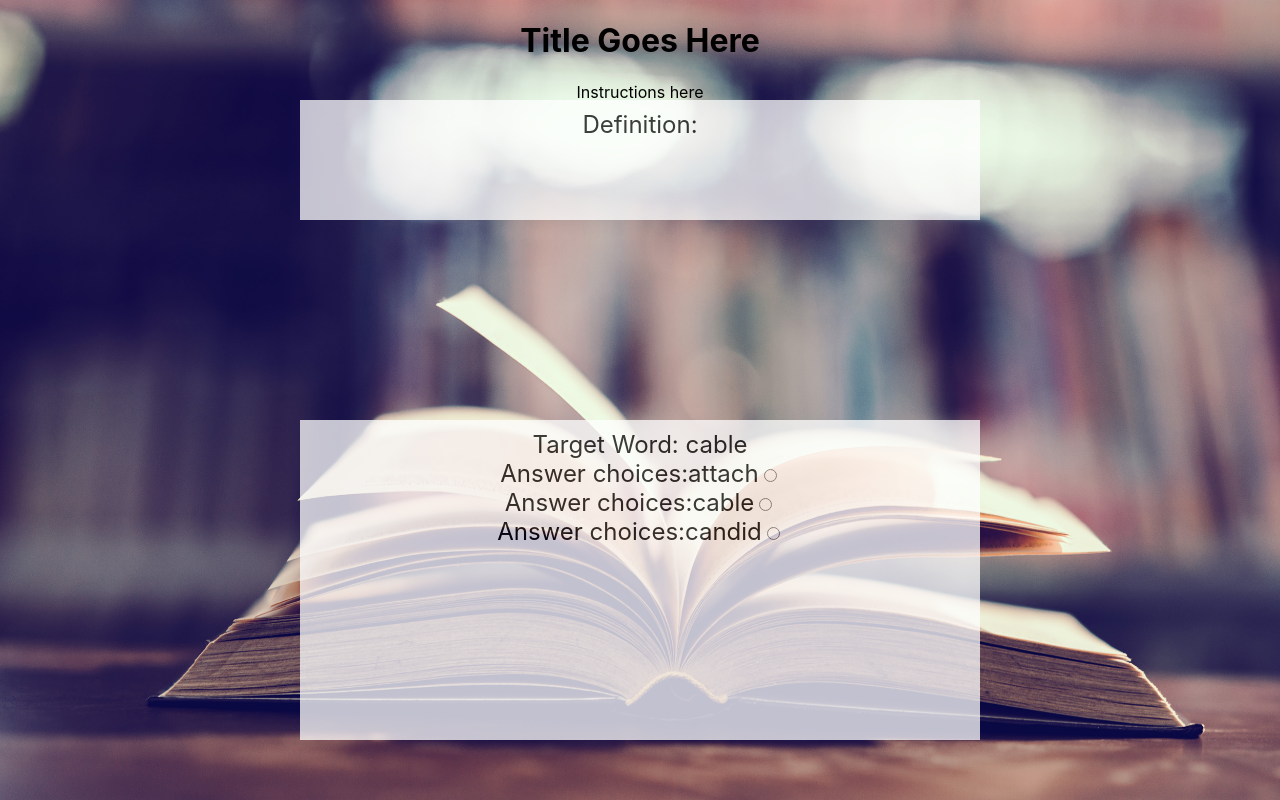
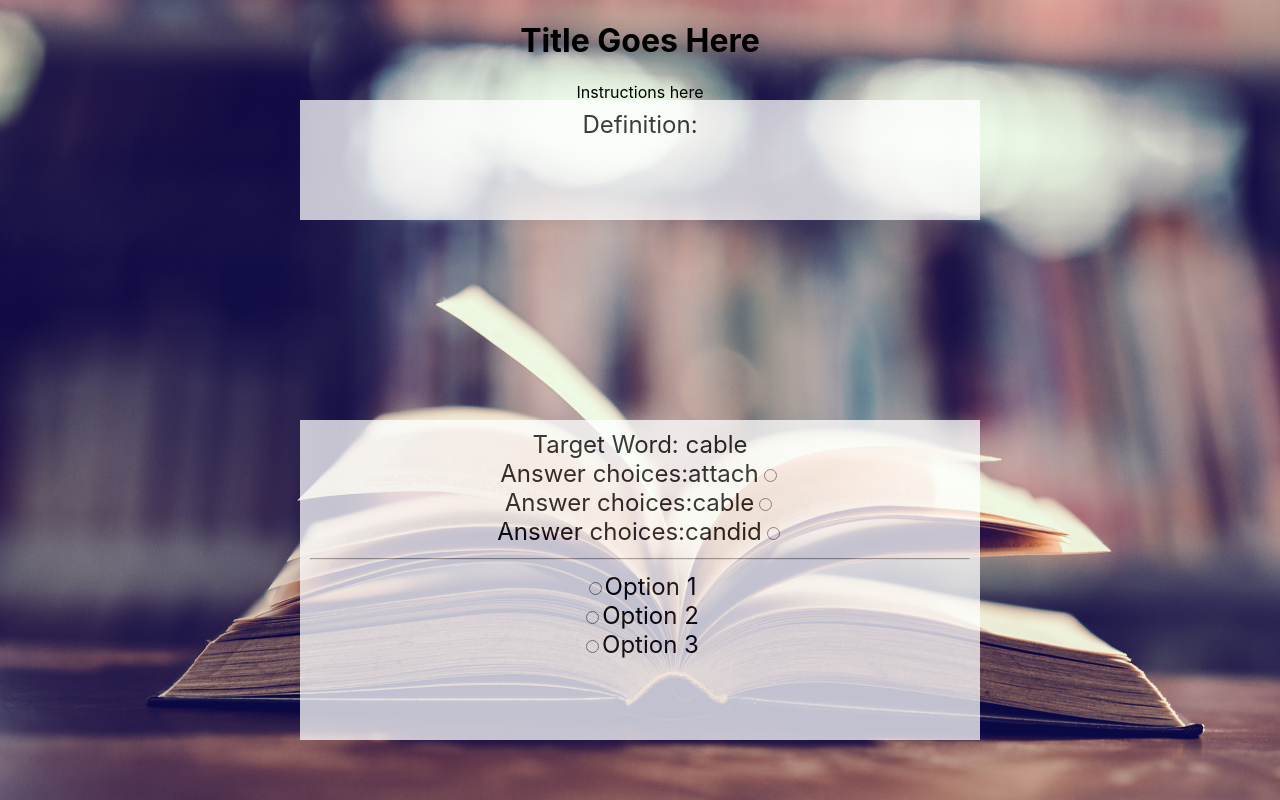
Before and after one commit to irene-rojas/words-history, a React (Create React App) app: page / in a window 1280 px wide. Built offline with nearby package versions, Linux system fonts and the light colour scheme; no server answers.

Commit message:
two clicks on radio buttons

```diff
--- a/src/App.js
+++ b/src/App.js
@@ -131,6 +131,13 @@ class App extends Component {
         return newChoices;
     }
 
+    handleRadioClick = (event) => {
+        event.preventDefault();
+        this.setState({
+          chosenWord: event.target.value
+        });
+      };
+
 
   render() {
     return (
@@ -162,6 +169,55 @@ class App extends Component {
                     />
                 )
             })}
+            <hr></hr>
+
+            <div className="radioDiv">
+                <form>
+                    <div className="word1Div">
+                        <label>
+                            <input
+                                type="radio"
+                                value="wordChoice1"
+                                name="radioButton"
+                                checked={this.state.chosenWord === "wordChoice1"}
+                                className="form-check-input"
+                                onChange={this.handleRadioClick}
+                            />
+                            Option 1
+                        </label>
+                    </div>
+
+                    <div className="word2Div">
+                        <label>
+                            <input
+                                type="radio"
+                                value="wordChoice2"
+                                name="radioButton"
+                                checked={this.state.chosenWord === "wordChoice2"}
+                                className="form-check-input"
+                                onChange={this.handleRadioClick}
+                            />
+                            Option 2
+                        </label>
+                    </div>
+
+                    <div className="word3Div">
+                        <label>
+                            <input
+                                type="radio"
+                                value="wordChoice3"
+                                name="radioButton"
+                                checked={this.state.chosenWord === "wordChoice3"}
+                                className="form-check-input"
+                                onChange={this.handleRadioClick}
+                            />
+                            Option 3
+                        </label>
+                    </div>
+
+                </form>
+            </div>
+
 
             </div>
 
```
